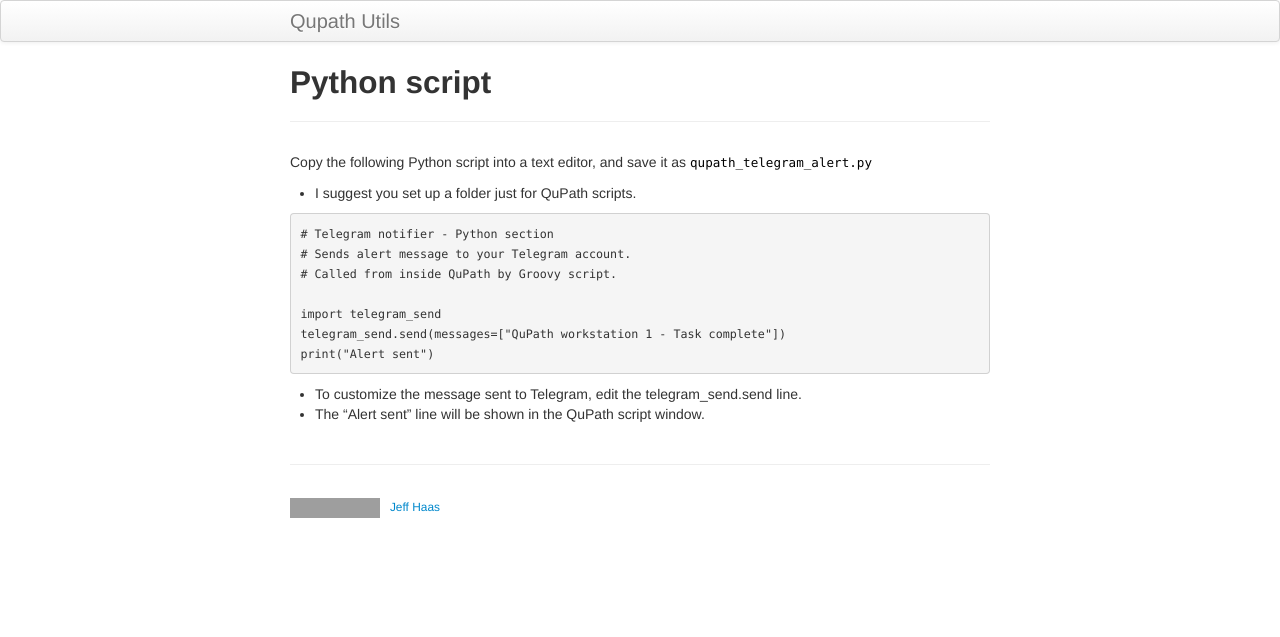
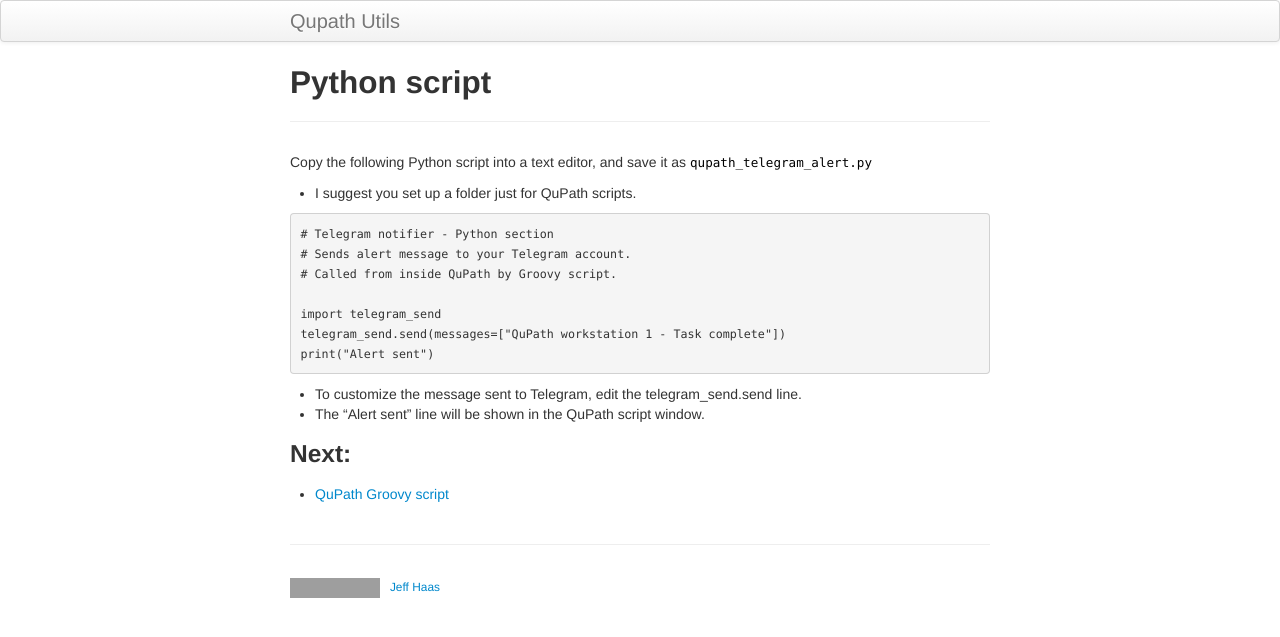
Before and after one commit to Jeff-Haas/qupath_utils, a Jekyll site: the page built from pages/python_script.md, in a window 1280 px wide. Shown: the top 637 px of the page. Built offline with Jekyll 4.4.1, drawn with Linux system fonts in a browser that asks for light colours; grey boxes are pictures that could not be loaded.

Commit message:
Update python_script.md

````diff
--- a/pages/python_script.md
+++ b/pages/python_script.md
@@ -19,3 +19,6 @@ print("Alert sent")
 ```
 - To customize the message sent to Telegram, edit the telegram_send.send line.
 - The "Alert sent" line will be shown in the QuPath script window.
+
+### Next:
+- [QuPath Groovy script](groovy_script.html)
````
